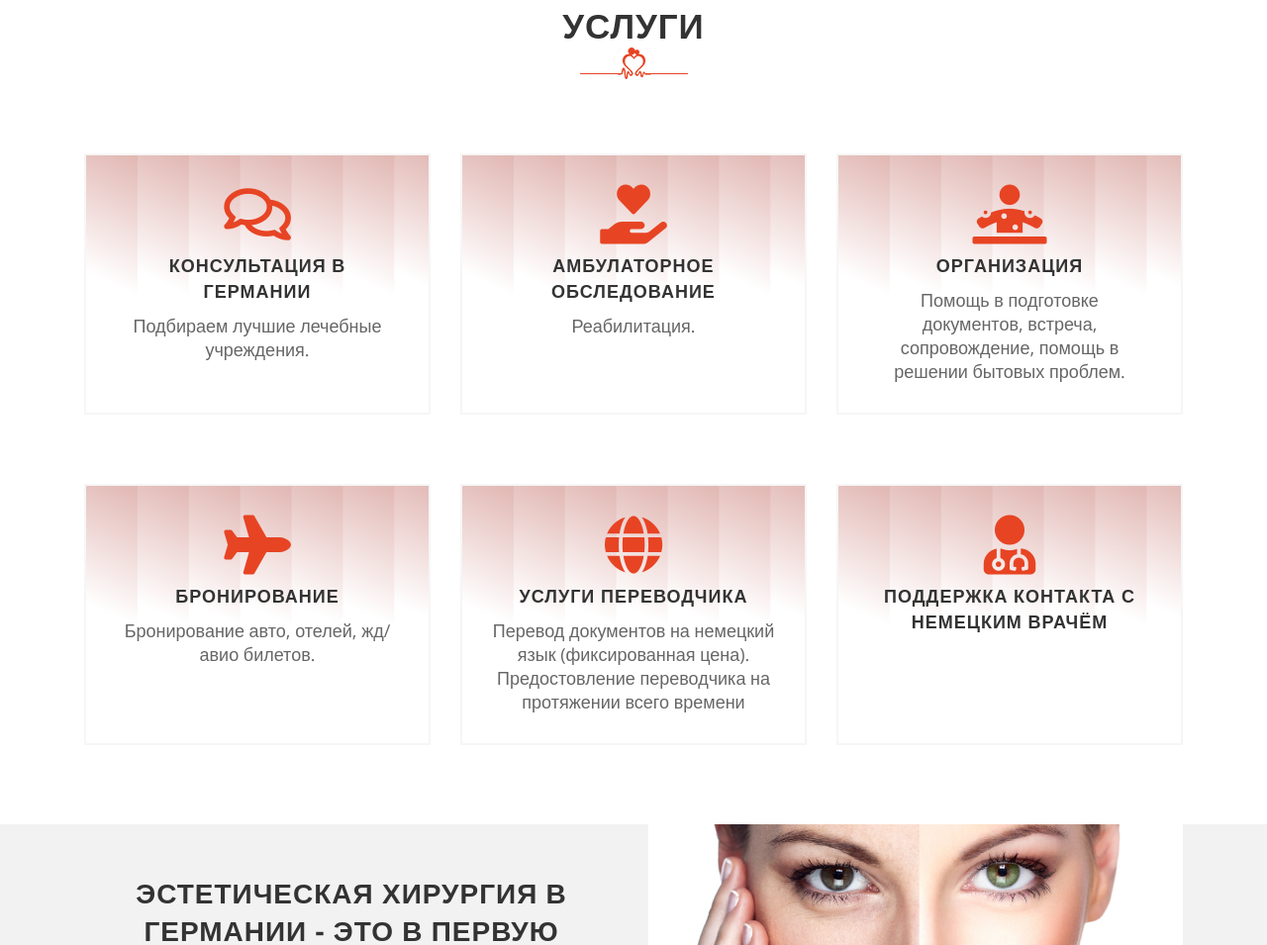
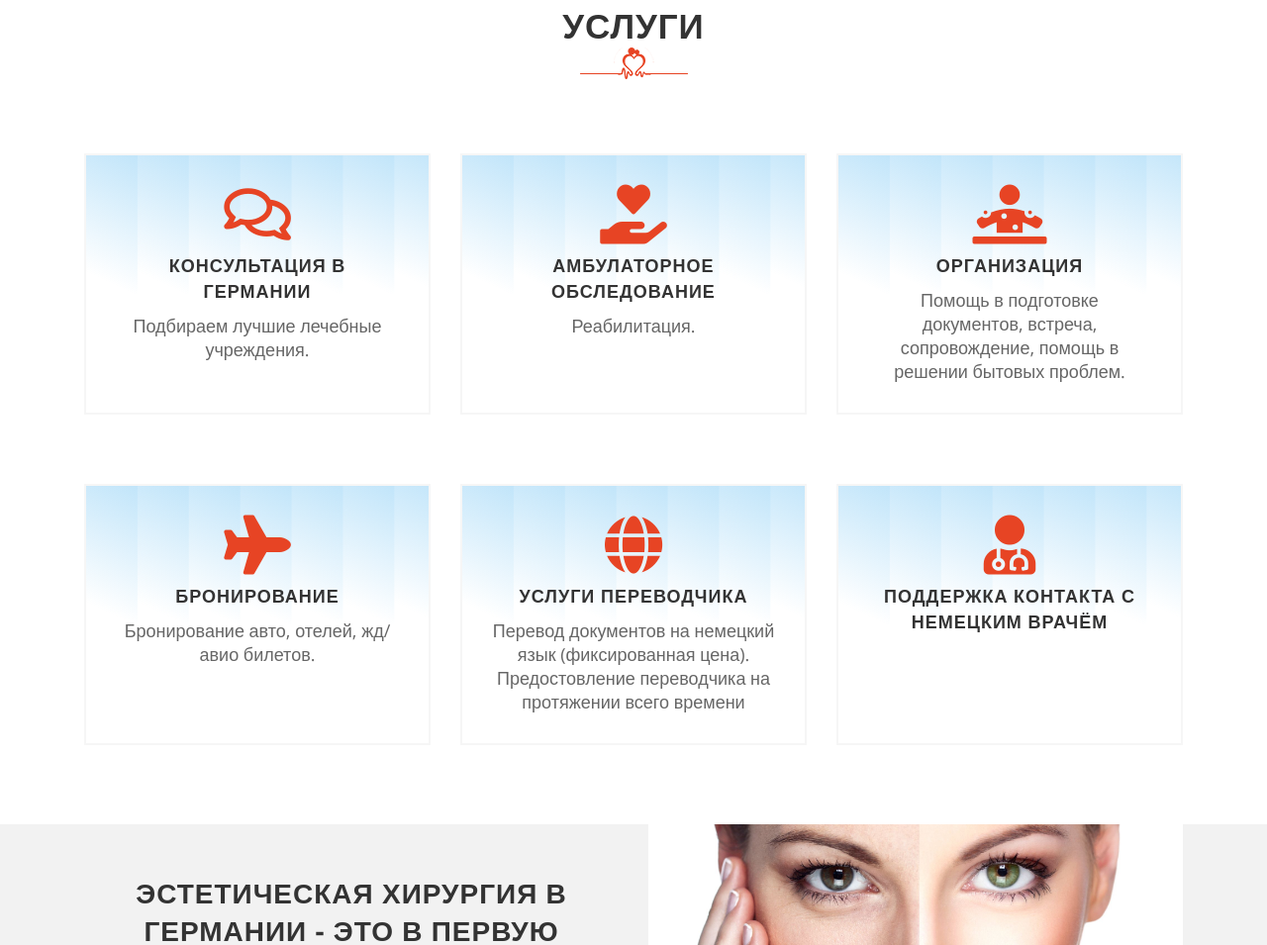
Before and after one commit to ByFob/Health-in-germany.github.io, a plain HTML site: page index.html in a window 1280 px wide. Shown: the part 1728-2683 px from the top of the page at 99% size. Drawn offline with nearby package versions, Linux system fonts and the light colour scheme; some packages are replaced by stand-ins of ours; a script that the page names is missing.

Commit message:
edit bgcolor box-service

```diff
--- a/Health_files/style.css
+++ b/Health_files/style.css
@@ -977,7 +977,7 @@ h6 {
     transition: all 0.13s ease-in-out, background-position 1s ease;
     overflow: hidden;
     height: 264px;
-    background-image: linear-gradient(25deg,transparent,transparent 50%,rgba(155,15,1,.3));
+    background-image: linear-gradient(25deg,transparent,transparent 50%,rgba(51,169,238,.3));
     background-size: 15%;
     cursor: pointer;
 }
@@ -1003,7 +1003,7 @@ h6 {
 }
 .services-col-2:hover {
 
-    border: 2px solid #E74424;
+    border: 2px solid #33A9EE;
     border-radius: 5px;
     -webkit-transition: all 0 .03s ease-in-out;
     -moz-transition: all 0 .03s ease-in-out;
```
